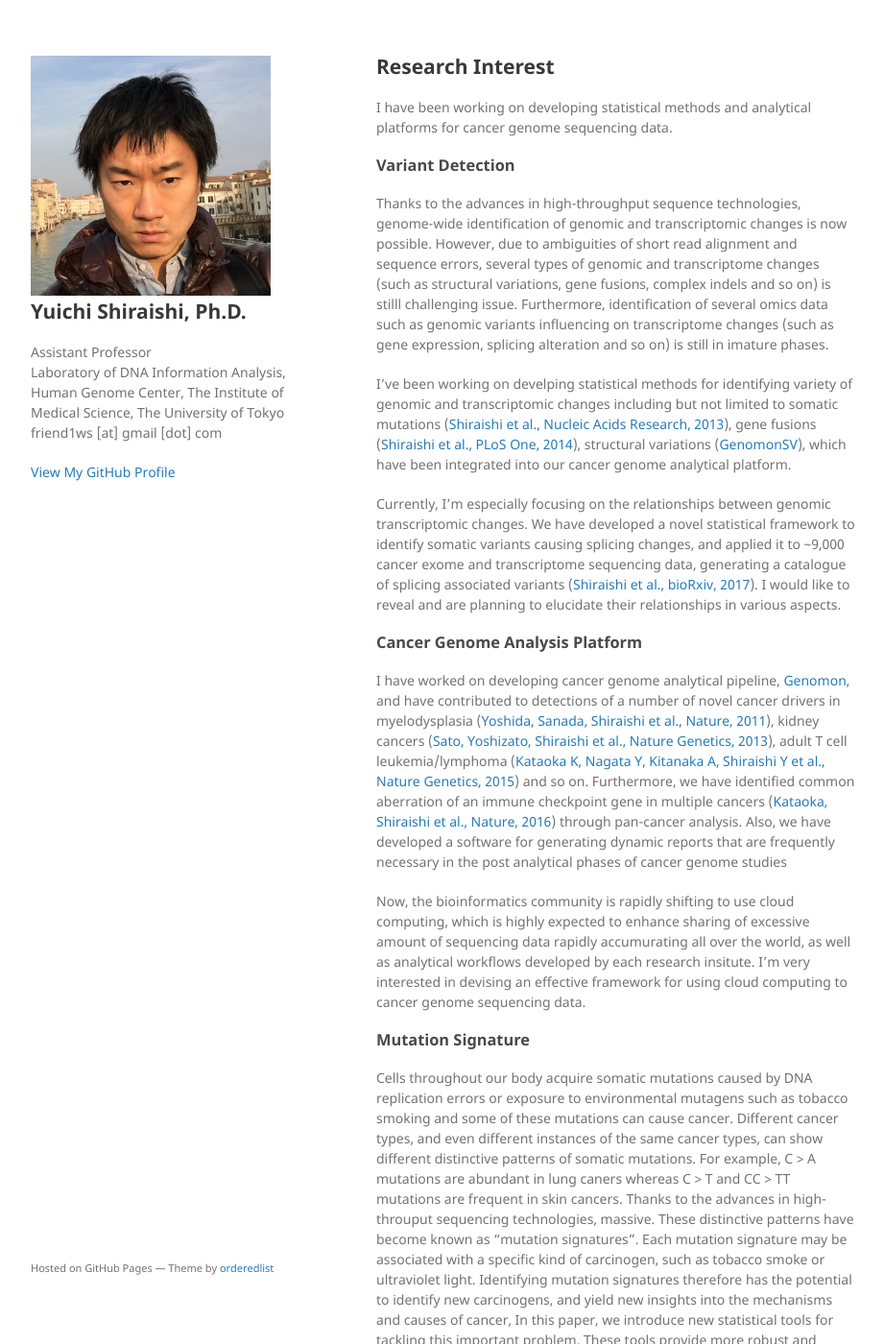
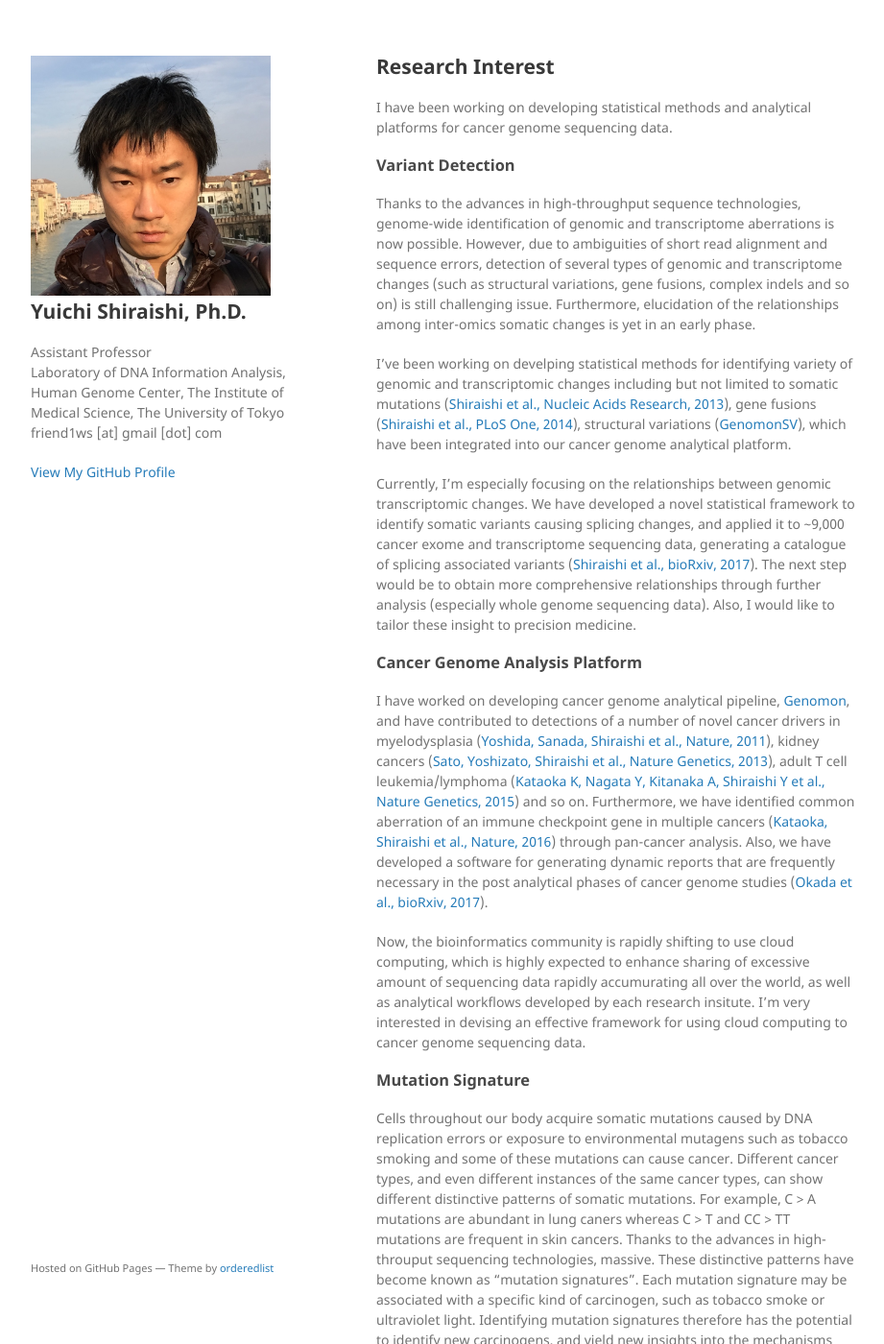
Before and after one commit to friend1ws/friend1ws.github.io, a Jekyll site: the page built from index.md, in a window 1280 px wide and 1400 px high. Shown: the whole window at 96% size, without its empty margins (178-1099 px from the left). Built offline with Jekyll 4.4.1, drawn with Linux system fonts in a browser that asks for light colours; our own code applies the rules of GitHub Pages for plain Markdown files.

Commit message:
Update index.md

```diff
--- a/index.md
+++ b/index.md
@@ -9,14 +9,11 @@ I have been working on developing statistical methods and analytical platforms f
 ### [](#header-3)Variant Detection
 
 Thanks to the advances in high-throughput sequence technologies,
-genome-wide identification of genomic and transcriptomic changes is
+genome-wide identification of genomic and transcriptome aberrations is
 now possible. However, due to ambiguities of short read alignment and
-sequence errors, several types of genomic and transcriptome changes
-(such as structural variations, gene fusions, complex indels and so
-on) is stilll challenging issue. Furthermore, identification of
-several omics data such as genomic variants influencing on
-transcriptome changes (such as gene expression, splicing alteration
-and so on) is still in imature phases.
+sequence errors, detection of several types of genomic and transcriptome changes
+(such as structural variations, gene fusions, complex indels and so on) is still challenging issue.
+Furthermore, elucidation of the relationships among inter-omics somatic changes is yet in an early phase.
 
 I've been working on develping statistical methods for identifying variety of genomic and
 transcriptomic changes including but not limited to
@@ -29,9 +26,7 @@ Currently, I'm especially focusing on the relationships between genomic transcri
 We have developed a novel statistical framework to identify somatic variants causing splicing changes,
 and applied it to ~9,000 cancer exome and transcriptome sequencing data,
 generating a catalogue of splicing associated variants ([Shiraishi et al., bioRxiv, 2017](https://www.biorxiv.org/content/early/2017/09/28/162560)).
-I would like to reveal
-and are planning to elucidate their relationships in various aspects.
-
+The next step would be to obtain more comprehensive relationships through further analysis (especially whole genome sequencing data). Also, I would like to tailor these insight to precision medicine.
 
 
 ### [](#header-3)Cancer Genome Analysis Platform
@@ -46,6 +41,7 @@ Furthermore, we have identified common aberration of an immune checkpoint gene i
 ([Kataoka, Shiraishi et al., Nature, 2016](https://www.nature.com/articles/nature18294)) through pan-cancer analysis.
 Also, we have developed a software for generating dynamic reports
 that are frequently necessary in the post analytical phases of cancer genome studies
+([Okada et al., bioRxiv, 2017](https://www.biorxiv.org/content/early/2017/10/02/194035)).
 
 Now, the bioinformatics community is rapidly shifting to use cloud computing,
 which is highly expected to enhance sharing of excessive amount of sequencing data rapidly accumurating all over the world,
```
